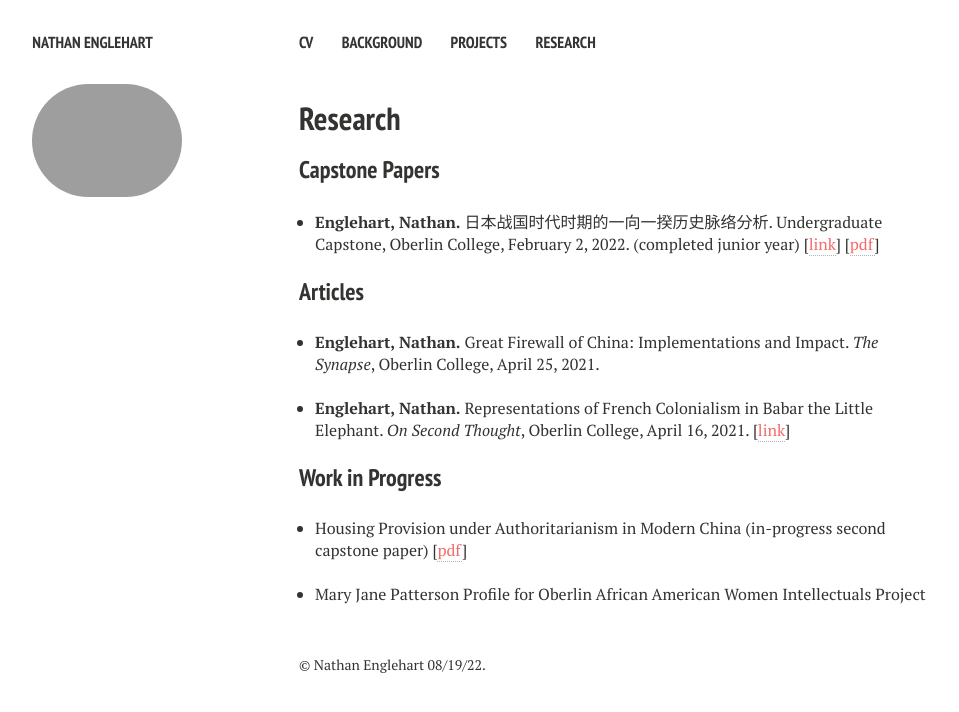
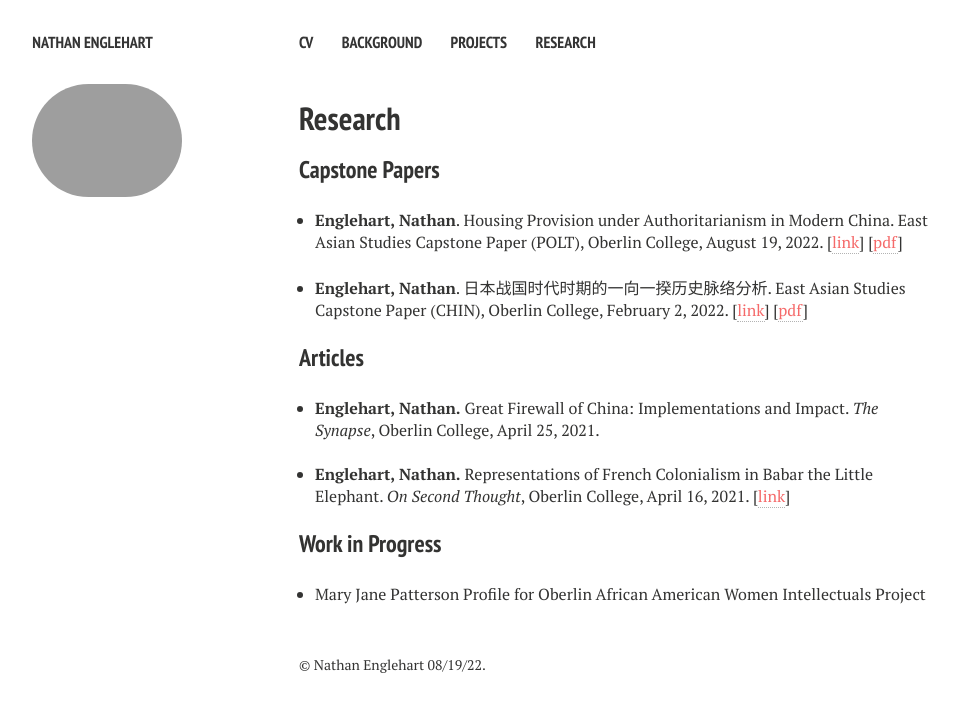
Before and after one commit to nathanenglehart/nathanenglehart.github.io, a Jekyll site: the page built from research.md, in a window 1280 px wide. Shown: the top 712 px of the page, without its empty margins (21-980 px from the left). Built offline with Jekyll 4.4.1, drawn with Linux system fonts in a browser that asks for light colours; nearby versions of some CDN libraries.

Commit message:
finished capstone yay!

```diff
--- a/research.md
+++ b/research.md
@@ -11,7 +11,11 @@
 <div align="left">
   <ul style="padding-left: 1em !important;">
     <li>
-      <b>Englehart, Nathan.</b> 日本战国时代时期的一向一揆历史脉络分析. Undergraduate Capstone, Oberlin College, February 2, 2022. (completed junior year) [<a style="color: #f56a6a !important;" href="https://www.oberlin.edu/arts-and-sciences/departments/east-asian-studies/curriculum/capstone">link</a>] [<a style="color: #f56a6a; !important" href="/files/capstone.pdf" download>pdf</a>]
+      <b> Englehart, Nathan</b>. Housing Provision under Authoritarianism in Modern China. East Asian Studies Capstone Paper (POLT), Oberlin College, August 19, 2022. [<a style="color: #f56a6a !important;" href="https://www.oberlin.edu/arts-and-sciences/departments/east-asian-studies/curriculum/capstone">link</a>] [<a style="color: #f56a6a !important;" href="/files/housing_under_authoritarianism_china_englehart.pdf">pdf</a>]
+    </li>
+    <br>
+    <li>
+      <b>Englehart, Nathan</b>. 日本战国时代时期的一向一揆历史脉络分析. East Asian Studies Capstone Paper (CHIN), Oberlin College, February 2, 2022. [<a style="color: #f56a6a !important;" href="https://www.oberlin.edu/arts-and-sciences/departments/east-asian-studies/curriculum/capstone">link</a>] [<a style="color: #f56a6a; !important" href="/files/capstone.pdf" download>pdf</a>]
     </li>
   </ul>
 </div>
@@ -35,10 +39,6 @@
 <div align="left">
   <ul style="padding-left: 1em !important;">
     <li>
-      Housing Provision under Authoritarianism in Modern China (in-progress second capstone paper) [<a style="color: #f56a6a !important;" href="/files/housing_under_authoritarianism_china_englehart.pdf">pdf</a>]
-    </li>
-    <br>
-    <li>
       Mary Jane Patterson Profile for Oberlin African American Women Intellectuals Project
     </li>
   </ul>
```
